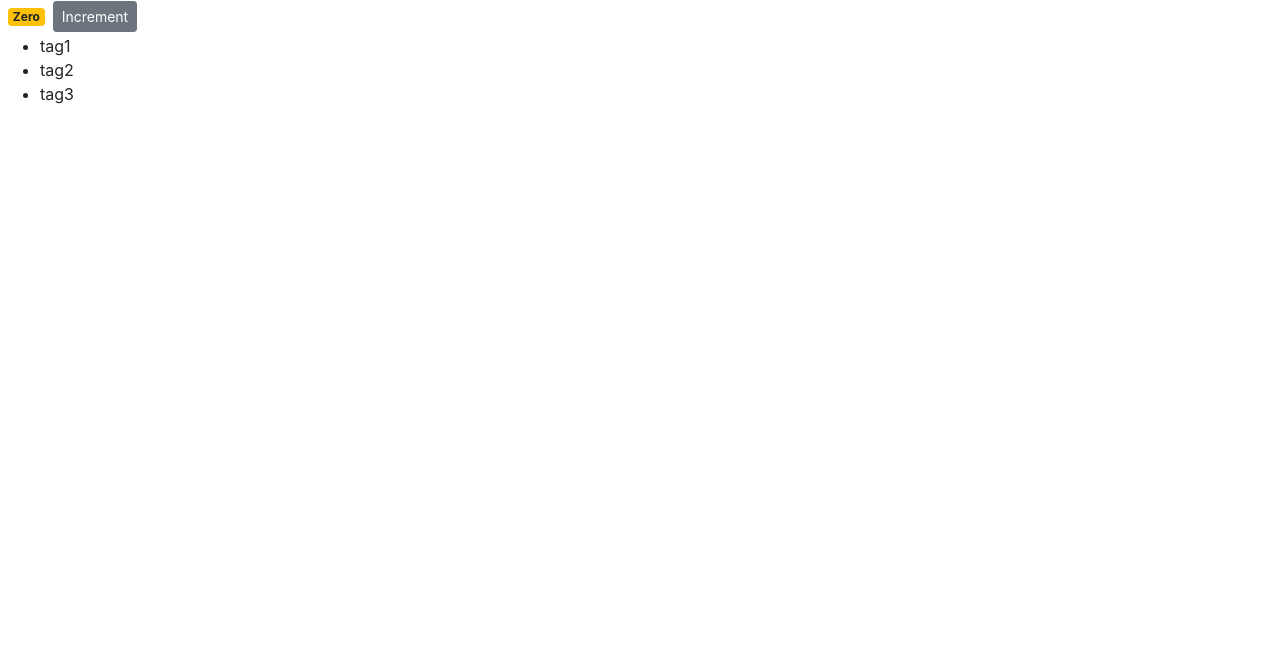
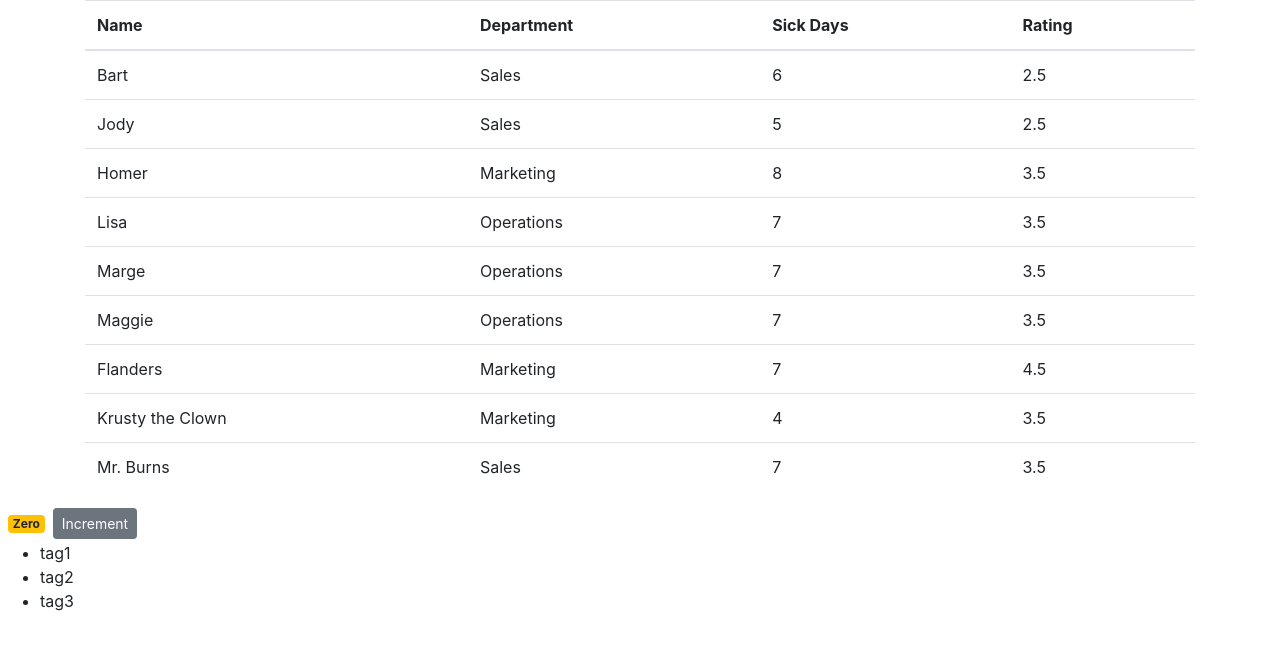
Before and after one commit to brokenhoax/Kraus_Homework_User_Directory_8-15-2020, a React (Create React App) app: page / in a window 1280 px wide. Shown: the top 648 px of the page. Built offline with nearby package versions, Linux system fonts and the light colour scheme.

Commit message:
Added Empoyees Component & Database

```diff
--- a/package.json
+++ b/package.json
@@ -3,6 +3,7 @@
   "version": "0.1.0",
   "private": true,
   "dependencies": {
+    "@fortawesome/fontawesome-free": "^5.14.0",
     "@testing-library/jest-dom": "^4.2.4",
     "@testing-library/react": "^9.5.0",
     "@testing-library/user-event": "^7.2.1",
@@ -31,5 +32,8 @@
       "last 1 firefox version",
       "last 1 safari version"
     ]
+  },
+  "devDependencies": {
+    "font-awesome": "^4.7.0"
   }
 }
--- /dev/null
+++ b/src/App.js
@@ -0,0 +1,15 @@
+import React, { Component } from 'react';
+import Employees from './components/employees';
+import './App.css';
+
+class App extends Component {
+  render() {
+    return (
+      <main role="main" className="container">
+        <Employees/>
+      </main>
+    );
+  }
+}
+
+export default App;
--- a/src/components/counter.jsx
+++ b/src/components/counter.jsx
@@ -6,21 +6,24 @@ class Counter extends Component {
     tags: ['tag1', 'tag2', 'tag3  ']
   };
 
-  constructor() {
-    super();
-    this.handleIncrement = this.handleIncrement.bind(this);
-  }
+  // ES5 Approach to Bind Event Handlers
+  // constructor() {
+  //   super();
+  //   this.handleIncrement = this.handleIncrement.bind(this);
+  // }
 
-
-  handleIncrement() {
-    console.log('Increment Clicked', this);
-  }
+    // ES6 Approach Using Arrow Function to Inherit "This" Keyword
+  handleIncrement = (e) => {
+    console.log(e);
+    console.log(this)
+    // "setState" method, inherited from React base component, brings DOM in sync w/ Virtual DOM
+    this.setState({count: this.state.count + 1})
+  };
 
   renderTags() {
     if (this.state.tags.length === 0) return <p>There are no tags!</p>;
     return <ul>{ this.state.tags.map(tag => <li key={tag}>{tag}</li>)}</ul>;
   }
-
 
   render() {
     let classes = this.getBadgeClasses();
@@ -28,12 +31,13 @@ class Counter extends Component {
     return (
       <React.Fragment>
         <span className={classes}>{this.formatCount()}</span>
-        <button onClick={this.handleIncrement} className="btn btn-secondary btn-sm">Increment</button>
+        <button onClick={() => {this.handleIncrement({ id: 1})}} className="btn btn-secondary btn-sm">Increment</button>
         <div>{ this.renderTags() }</div>
       </React.Fragment>
     );
   }
 
+  // Logic to Change CSS Class
   getBadgeClasses() {
     let classes = "badge m-2 ";
     classes += (this.state.count === 0) ? "badge-warning" : "badge-primary";
--- /dev/null
+++ b/src/components/employees.jsx
@@ -0,0 +1,40 @@
+import React, { Component } from "react";
+import { getEmployee, getemployees } from "../services/employeeDb";
+
+class Employees extends Component {
+  state = {
+    employees: getemployees()
+  };
+
+  renderEmployees() {
+    if (this.state.employees.length === 0) return <p>There are no employees!</p>;
+    return <table>{ this.state.employees.map(name => <tr key={name}>{name}</tr>)}</table>;
+  }
+
+  render() {
+
+    return <table className="table">
+      <thead>
+        <tr>
+          <th>Name</th>
+          <th>Department</th>
+          <th>Sick Days</th>
+          <th>Rating</th>
+        </tr>
+      </thead>
+        <tbody>
+          { this.state.employees.map(employee => (
+            <tr>
+              <td>{employee.name}</td>
+              <td>{employee.department.name}</td>
+              <td>{employee.sickDays}</td>
+              <td>{employee.employeeRank}</td>
+            </tr>
+          ))}
+        </tbody>
+    </table>
+  }
+
+}
+
+export default Employees;
--- a/src/index.js
+++ b/src/index.js
@@ -1,12 +1,15 @@
 import React from 'react';
 import ReactDOM from 'react-dom';
 import './index.css';
+import App from "./App.js";
 import * as serviceWorker from './serviceWorker';
 import 'bootstrap/dist/css/bootstrap.css';
+import '@fortawesome/fontawesome-free/css/fontawesome.css';
 import Counter from './components/counter';
 
 ReactDOM.render(
   <React.StrictMode>
+    <App />
     <Counter />
   </React.StrictMode>,
   document.getElementById('root')
--- /dev/null
+++ b/src/services/departmentDb.js
@@ -0,0 +1,9 @@
+export const department = [
+  { _id: "5b21ca3eeb7f6fbccd471818", name: "Sales" },
+  { _id: "5b21ca3eeb7f6fbccd471814", name: "Marketing" },
+  { _id: "5b21ca3eeb7f6fbccd471820", name: "Legal" }
+];
+
+export function getDepartments() {
+  return department.filter(d => d);
+}
--- /dev/null
+++ b/src/services/employeeDb.js
@@ -0,0 +1,97 @@
+import * as departmentDb from "./departmentDb";
+
+const employees = [
+  {
+    _id: "5b21ca3eeb7f6fbccd471815",
+    name: "Bart",
+    department: { _id: "5b21ca3eeb7f6fbccd471818", name: "Sales" },
+    sickDays: 6,
+    employeeRank: 2.5,
+    publishDate: "2018-01-03T19:04:28.809Z"
+  },
+  {
+    _id: "5b21ca3eeb7f6fbccd471816",
+    name: "Jody",
+    department: { _id: "5b21ca3eeb7f6fbccd471818", name: "Sales" },
+    sickDays: 5,
+    employeeRank: 2.5
+  },
+  {
+    _id: "5b21ca3eeb7f6fbccd471817",
+    name: "Homer",
+    department: { _id: "5b21ca3eeb7f6fbccd471820", name: "Marketing" },
+    sickDays: 8,
+    employeeRank: 3.5
+  },
+  {
+    _id: "5b21ca3eeb7f6fbccd471819",
+    name: "Lisa",
+    department: { _id: "5b21ca3eeb7f6fbccd471814", name: "Operations" },
+    sickDays: 7,
+    employeeRank: 3.5
+  },
+  {
+    _id: "5b21ca3eeb7f6fbccd47181a",
+    name: "Marge",
+    department: { _id: "5b21ca3eeb7f6fbccd471814", name: "Operations" },
+    sickDays: 7,
+    employeeRank: 3.5
+  },
+  {
+    _id: "5b21ca3eeb7f6fbccd47181b",
+    name: "Maggie",
+    department: { _id: "5b21ca3eeb7f6fbccd471814", name: "Operations" },
+    sickDays: 7,
+    employeeRank: 3.5
+  },
+  {
+    _id: "5b21ca3eeb7f6fbccd47181e",
+    name: "Flanders",
+    department: { _id: "5b21ca3eeb7f6fbccd471820", name: "Marketing" },
+    sickDays: 7,
+    employeeRank: 4.5
+  },
+  {
+    _id: "5b21ca3eeb7f6fbccd47181f",
+    name: "Krusty the Clown",
+    department: { _id: "5b21ca3eeb7f6fbccd471820", name: "Marketing" },
+    sickDays: 4,
+    employeeRank: 3.5
+  },
+  {
+    _id: "5b21ca3eeb7f6fbccd471821",
+    name: "Mr. Burns",
+    department: { _id: "5b21ca3eeb7f6fbccd471818", name: "Sales" },
+    sickDays: 7,
+    employeeRank: 3.5
+  }
+];
+
+export function getemployees() {
+  return employees;
+}
+
+export function getEmployee(id) {
+  return employees.find(m => m._id === id);
+}
+
+export function saveEmployee(employee) {
+  let employeeInDb = employees.find(m => m._id === employee._id) || {};
+  employeeInDb.name = employee.name;
+  employeeInDb.department = departmentDb.department.find(d => d._id === employee.departmentId);
+  employeeInDb.numberInStock = employee.numberInStock;
+  employeeInDb.dailyRentalRate = employee.dailyRentalRate;
+
+  if (!employeeInDb._id) {
+    employeeInDb._id = Date.now();
+    employees.push(employeeInDb);
+  }
+
+  return employeeInDb;
+}
+
+export function deleteemployee(id) {
+  let employeeInDb = employees.find(m => m._id === id);
+  employees.splice(employees.indexOf(employeeInDb), 1);
+  return employeeInDb;
+}
```
Also changed, not shown: 2 other files (tests, documents, lock files or other folders).
